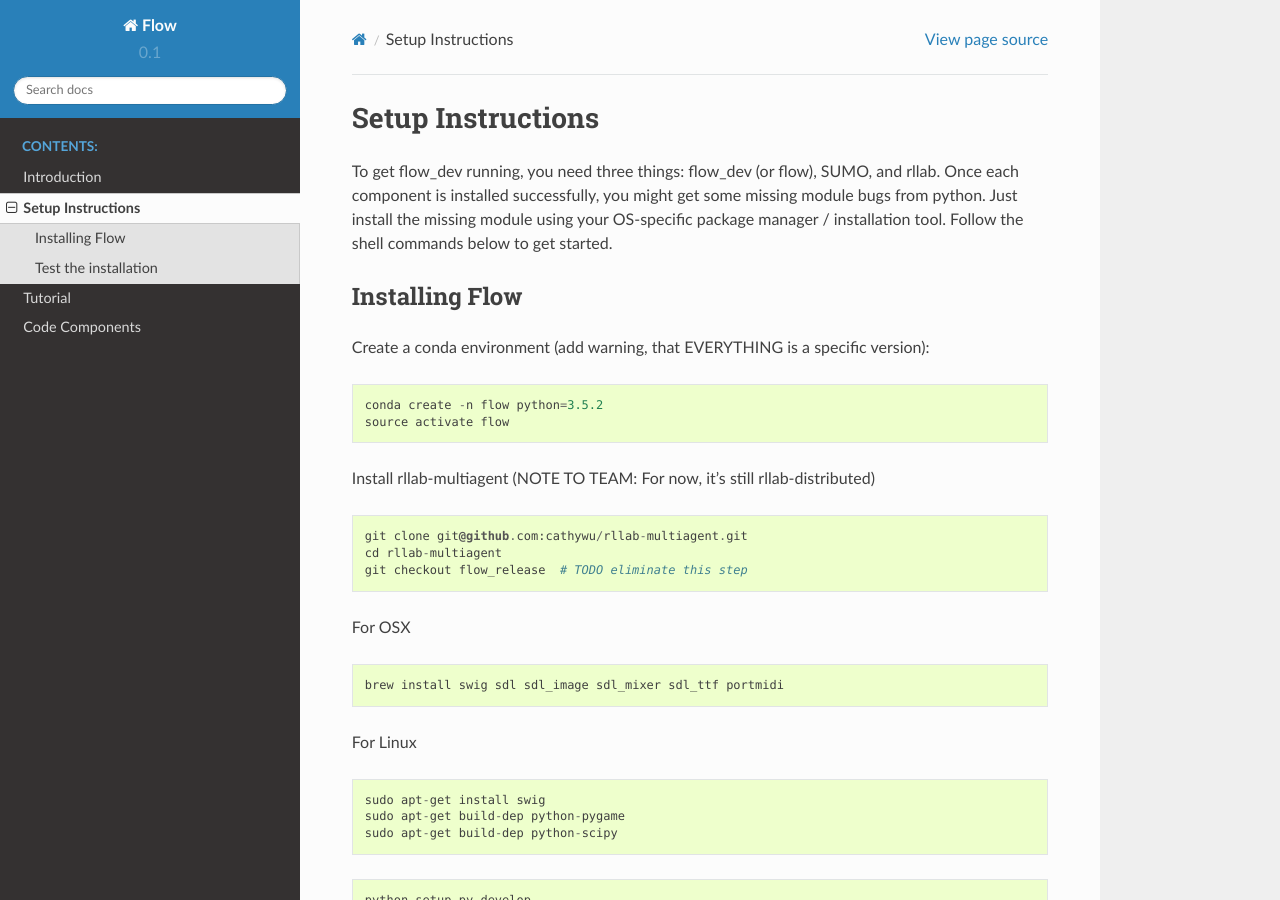
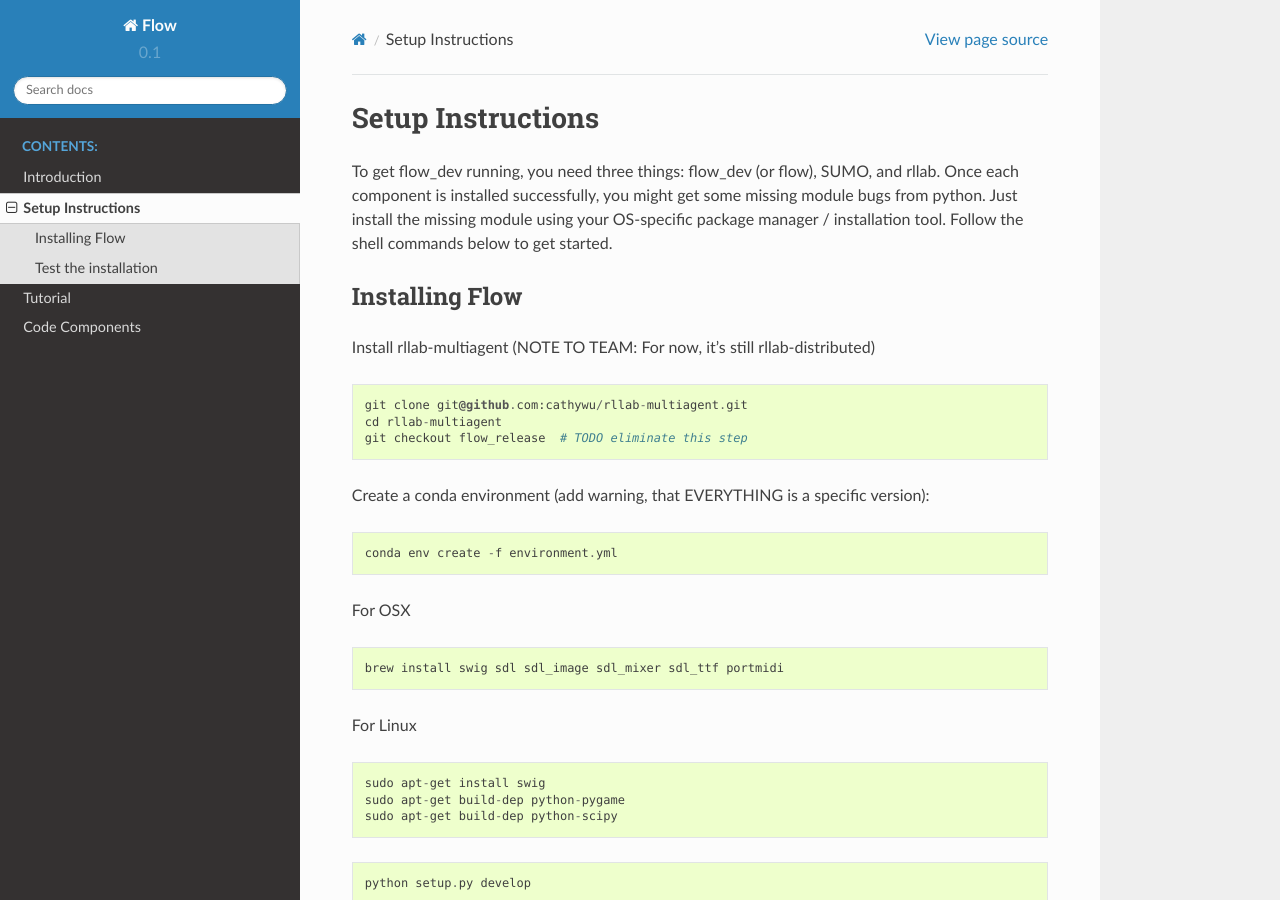
Before and after one commit to flow-project/flow, a Sphinx documentation site: the page built from docs/source/flow_setup.rst, in a window 1280 px wide and 900 px high. Built offline with Sphinx 7.4.7 and the Read the Docs theme 2.0.0, drawn with Linux system fonts in a browser that asks for light colours; formulas are drawn with MathJax 3.

Commit message:
using environemnt.yml instead of requirements.txt

```diff
--- a/docs/source/flow_setup.rst
+++ b/docs/source/flow_setup.rst
@@ -10,18 +10,17 @@
 Installing Flow
 =================
 
-Create a conda environment (add warning, that EVERYTHING is a specific version):
-::
-
-    conda create -n flow python=3.5.2
-    source activate flow
-
 Install rllab-multiagent (NOTE TO TEAM: For now, it's still rllab-distributed)
 ::
 
     git clone git@github.com:cathywu/rllab-multiagent.git
     cd rllab-multiagent
     git checkout flow_release  # TODO eliminate this step
+
+Create a conda environment (add warning, that EVERYTHING is a specific version):
+::
+
+    conda env create -f environment.yml
 
 For OSX
 ::
```
